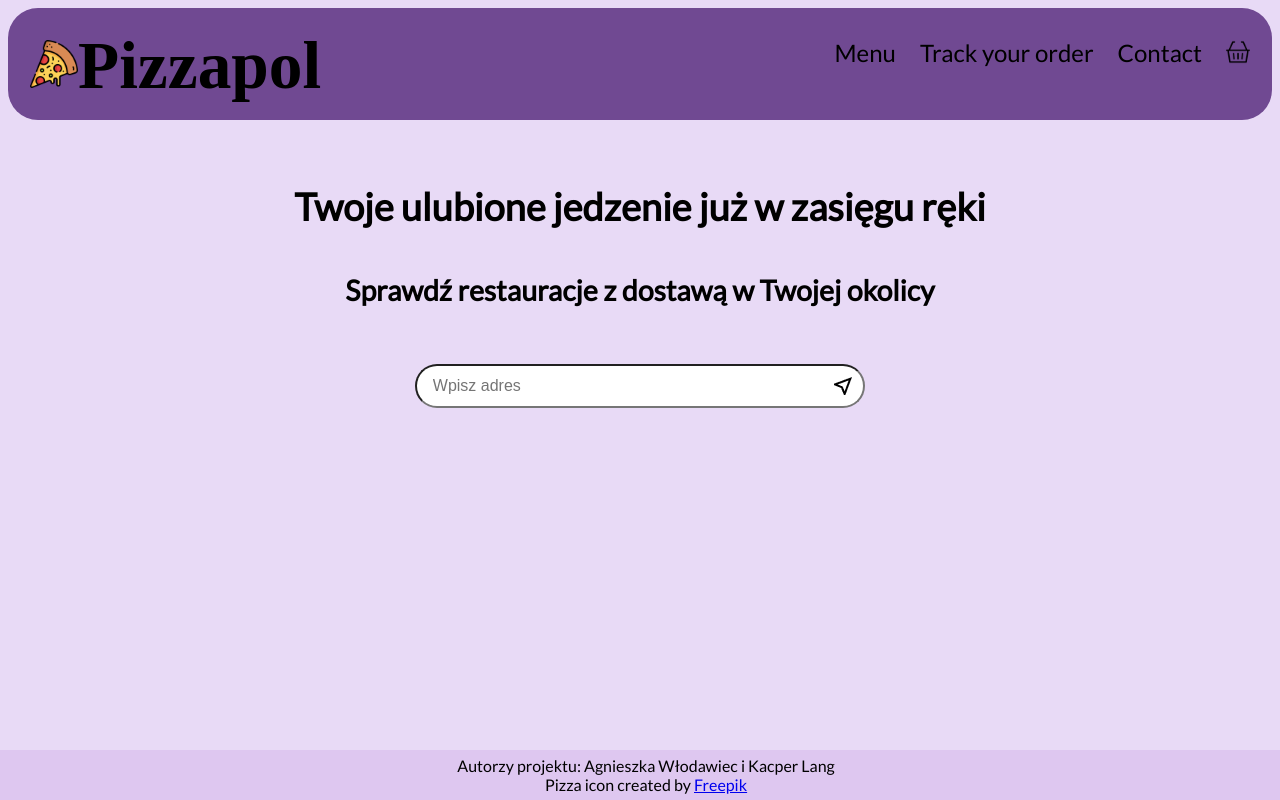
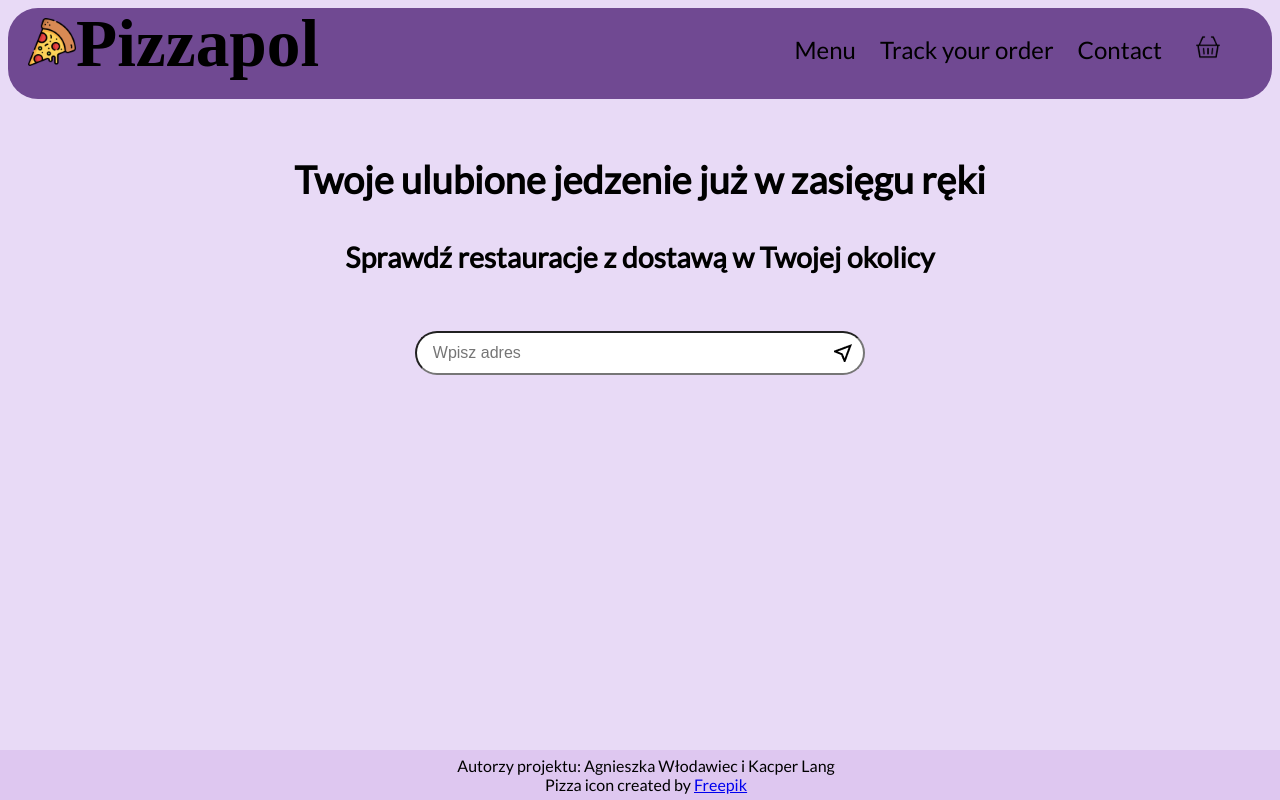
Before and after one commit to AW2077/Bistrofy, a React (Create React App) app: page / in a window 1280 px wide. Built offline with nearby package versions, Linux system fonts and the light colour scheme; a web font is replaced by a local one.

Commit message:
nav bar css changes

```diff
--- a/public/index.html
+++ b/public/index.html
@@ -2,7 +2,7 @@
 <html lang="en">
   <head>
     <title>Pizzapol</title>
-        <!-- <link rel="icon" type="image/x-icon" href="pizza.png"></link> -->
+        <link rel="icon" type="image/x-icon" href="pizza.png"></link>
         <meta charset="UTF-8"></meta>
         <meta name="viewport" content="width=device-width, initial-scale=1"></meta>
         <link rel="stylesheet" type="text/css" href="https://fonts.googleapis.com/css?family=Syncopate|Agbalumo"></link>
--- a/src/App.css
+++ b/src/App.css
@@ -1,8 +1,5 @@
 h3 {
-    padding: 6px;
     font-size: 2.369rem; /* 37.92px */
 }
 
-
-
 h4 {font-size: 1.777rem; /* 28.48px */}
--- a/src/NavigationBar.css
+++ b/src/NavigationBar.css
@@ -4,38 +4,54 @@
 
 #basket-icon {
     width: 24px; height: 24px;
-}
-.header {
-    overflow: hidden;
-    background-color: #704992;
-    padding: 20px 10px;
-    border-radius: 30px;
+    padding: 0px 10px 0px 10px;
 }
 
-.header a.logo {
+#basket-icon:hover {
+    filter: invert(100%);
+    transition-duration: 0.4s;
+}
+
+ul {
+    list-style-type: none;
+    margin: 0;
+    padding: 10px 30px 25px 20px ; /*top right bottom left*/
+    overflow: hidden;
+    background-color: var(--primary);
+    border-radius: 30px;
+  }
+
+.logo {
     font-family: 'Agbalumo';
     font-weight: 700;
     font-size: 4.210rem;
-}
-
-.header a {
-    float: left;
-    color: black;
-    text-align: center;
-    padding: 12px;
-    text-decoration: none;
-    font-size: 24px;
-    line-height: 25px;
-    border-radius: 4px;
-}
-
-
-.header a:hover {
-    background-color: #ddd;
-    color: black;
+    vertical-align: middle; /* Align with elements on the right */
+    line-height: 50px; /* Match the height of the elements on the right */
 }
 
 .header-right {
-    float: right;
+    float:right;
+    display: flex; /* Align items within header-right using flexbox */
+    line-height: 32px; /* Match the height of the elements on the right */
 
 }
+
+  li {
+    float: left;
+
+  }
+
+  li a:not(#logo) {
+    display: block;
+    color: black;
+    text-align: center;
+    padding: 16px 12px 8px 12px;
+    text-decoration: none;
+    font-size: 24px;
+    white-space:nowrap;
+  }
+
+  li a:not(#pizza-icon):hover {
+    color: white;
+    transition-duration: 0.4s;
+    cursor:pointer;}
--- a/src/NavigationBar.js
+++ b/src/NavigationBar.js
@@ -8,19 +8,17 @@ import Contact from './Contact';
 
 const NavigationBar = ({ updateContent }) => {
   return (
-    <nav>
-      <header>
-        <div class="header">
-          <a onClick={() => updateContent(<SearchBar/>)}  class="logo"><img id='pizza-icon' src="pizza.png" alt='company logo'></img>Pizzapol</a>
-          <div class="header-right">
-            <a onClick={() => updateContent(<Menu/>)}>Menu</a>
-            <a onClick={() => updateContent(<TrackOrder/>)}>Track your order</a>
-            <a onClick={() => updateContent(<Contact/>)}>Contact</a>
-            <a onClick={() => updateContent(<Basket/>)}><img id='basket-icon' src="basket.png" alt='basket icon'></img></a>
+    <div class>
+        <ul>
+          <li class="logo"><a id="logo" onClick={() => updateContent(<SearchBar/>)}><img id='pizza-icon' src="pizza.png" alt='company logo'></img>Pizzapol</a></li>
+            <div class="header-right">
+            <li><a onClick={() => updateContent(<Menu/>)}>Menu</a></li>
+            <li><a onClick={() => updateContent(<TrackOrder/>)}>Track your order</a></li>
+            <li><a onClick={() => updateContent(<Contact/>)}>Contact</a></li>
+            <li><a onClick={() => updateContent(<Basket/>)}><img id='basket-icon' src="basket.png" alt='basket icon'></img></a></li>
           </div>
-        </div>
-      </header>
-    </nav>
+        </ul>
+      </div>
   );
 };
 
```
